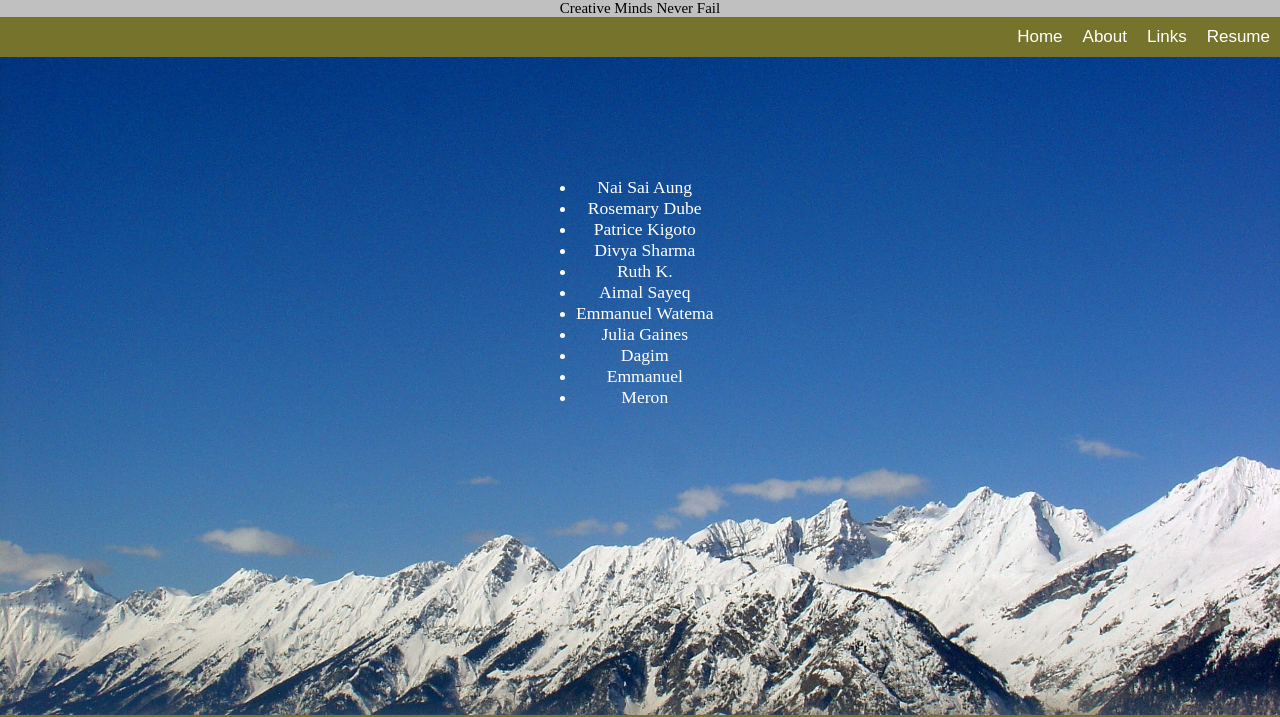
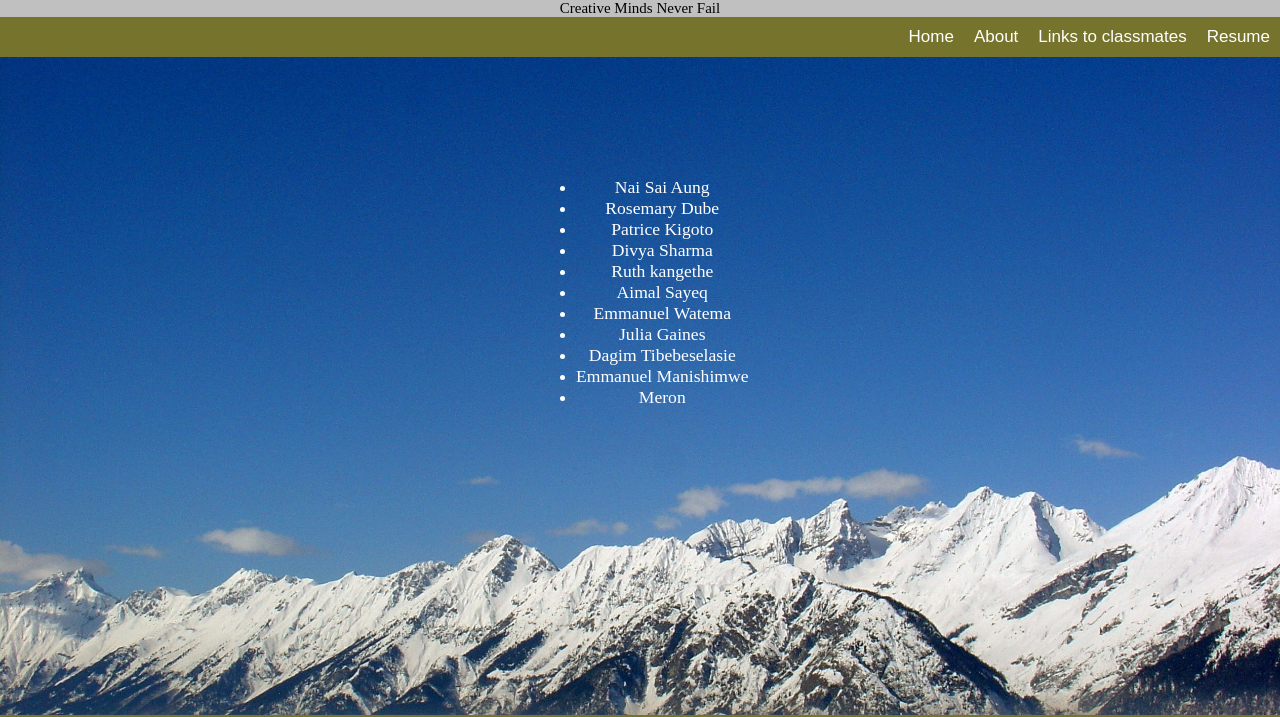
Before and after one commit to dannykabuya/dannykabuya.github.io, a plain HTML site: page links.html in a window 1280 px wide. Shown: the top 717 px of the page. Drawn offline with Linux system fonts and the light colour scheme.

Commit message:
Links page modification
1.added last names to colleages
2.modified the page name

```diff
--- a/links.html
+++ b/links.html
@@ -29,7 +29,7 @@
              <a href="about-page.html">About</a>
            </li>
            <li>
-             <a href="links.html">Links</a>
+             <a href="links.html">Links to classmates</a>
            </li>
            <li>
              <a href="resume-page.html">Resume</a>
@@ -53,7 +53,7 @@
             <a href="https://divyasharma1998.github.io/">Divya Sharma</a>
           </li>
           <li>
-            <a href="https://r-kangethe.github.io/">Ruth K.</a>
+            <a href="https://r-kangethe.github.io/">Ruth kangethe</a>
           </li>
           <li>
             <a href="https://aimalsayeq.github.io/index.html">Aimal Sayeq</a>
@@ -65,10 +65,10 @@
             <a href="https://juliakg.github.io">Julia Gaines</a>
           </li>
           <li>
-            <a href="https://dgtdt.github.io">Dagim</a>
+            <a href="https://dgtdt.github.io">Dagim Tibebeselasie</a>
           </li>
           <li>
-            <a href="https://emanishimwe.github.io/about.html">Emmanuel</a>
+            <a href="https://emanishimwe.github.io/about.html">Emmanuel Manishimwe</a>
           </li>
           <li>
             <a href="https://meron251.github.io/">Meron</a>
```
Also changed, not shown: about-page.html (+1 -1 lines), index.html (+1 -1 lines), resume-page.html (+1 -1 lines).
